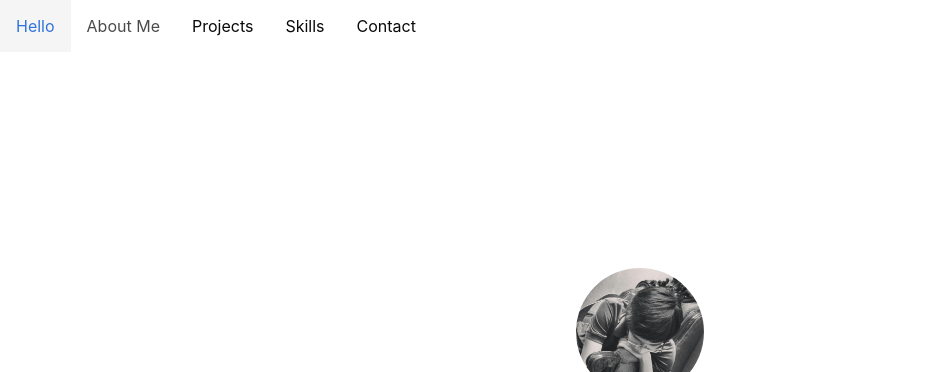
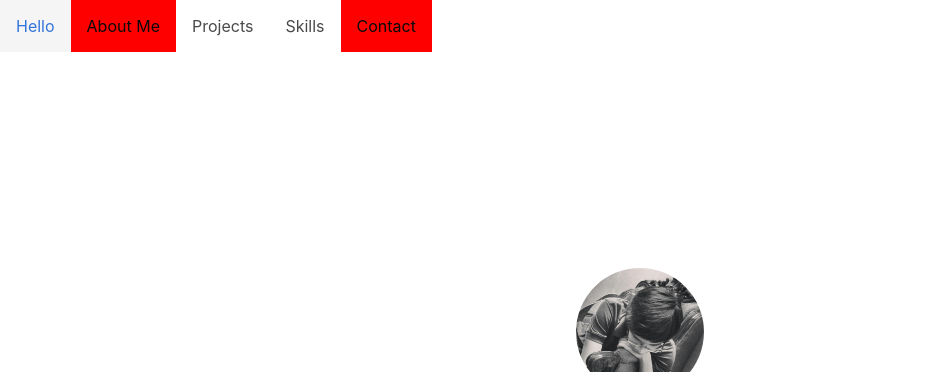
Before and after one commit to jcunanan05/fcc-portfolio, a plain HTML site: page portfolio.html in a window 1280 px wide. Shown: the top 372 px of the page, without its empty margins (0-940 px from the left). Drawn offline with Linux system fonts and the light colour scheme.

Commit message:
Make scroll is-active function
Has bug on scroll up. Works on scroll down

```diff
--- a/script.js
+++ b/script.js
@@ -1,6 +1,6 @@
 var burger = document.querySelector('.navbar-burger');
 var menu = document.querySelector('.navbar-menu');
-var sections = document.querySelectorAll('section.section');
+var sections = document.querySelectorAll('body > section');
 var navbarItems = document.querySelectorAll('.navbar-item');
 var nav = document.querySelector('nav');
 
@@ -47,6 +47,7 @@ function checkSlide(e) {
 
   sections.forEach(section => {
     var sectionIsNear = (topPosition + navbarHeight*4) >= section.offsetTop;
+    var sectionPassedBy = (topPosition + navbarHeight*4) >= (section.offsetTop + section.clientHeight);
     //client height is the height of the element
     //window.scrollY is the position at the top
     //window.innerHeight is the height of the viewport
@@ -62,6 +63,15 @@ function checkSlide(e) {
       //execute if navbarItem exists
       navbarItem ? navbarItem.classList.add('is-active') : '';
     }
+
+    if(sectionPassedBy) {
+      //add is-active class to a navbar-item
+      var sectionId = '#' + section.getAttribute('id');
+      var navbarItem = document.querySelector(`a[href="${sectionId}"]`);
+
+      //execute if navbarItem exist
+      navbarItem ? navbarItem.classList.remove('is-active') : '';
+    }
   });
 }
 
--- a/style.css
+++ b/style.css
@@ -26,3 +26,7 @@ div#socialMedia div figure img {
 div.column p#contactInfo {
   padding: 20px;
 }
+
+a.is-active {
+  background-color: red !important;
+}
```
